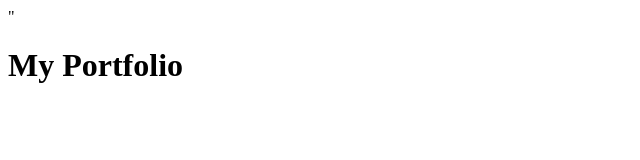
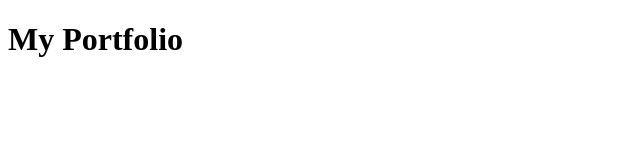
Before and after one commit to VashtiD/sophomorePortfolio, a plain HTML site: page Index.html in a window 1280 px wide. Shown: the whole page, without its empty margins (0-640 px from the left). Drawn offline with Linux system fonts and the light colour scheme.

Commit message:
Update Index.html

```diff
--- a/Index.html
+++ b/Index.html
@@ -4,7 +4,6 @@
     <title>
       sophomorePortfolio
     </title>
-    <link href="mystyle.css" type="text/css" rel="stylesheet">"
   </head>
 
   <body>
```
